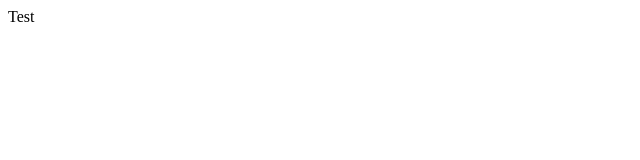
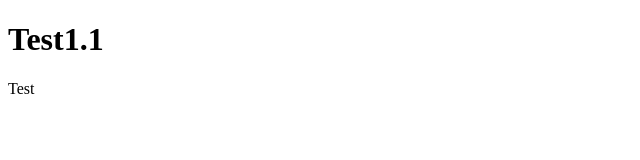
Before and after one commit to AndreiSPACEV1/Test, a plain HTML site: page index.html in a window 1280 px wide. Shown: the whole page, without its empty margins (0-640 px from the left). Drawn offline with Linux system fonts and the light colour scheme.

Commit message:
update Test

```diff
--- a/index.html
+++ b/index.html
@@ -7,6 +7,7 @@
 
 </head>
 <body>
+    <h1>Test1.1</h1>
     <div>Test</div>
 </body>
 </html>
```
